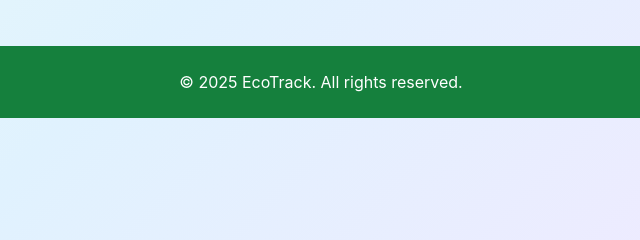
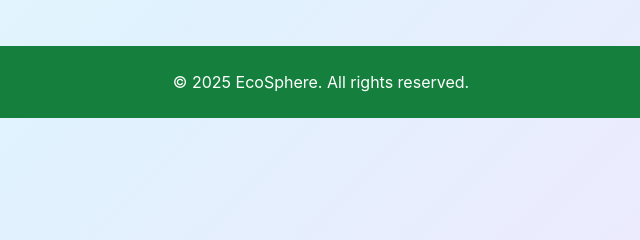
Before and after one commit to anuj-maurya-01/hackathon, a plain HTML site: page community.html in a window 1280 px wide. Shown: the part 536-776 px from the top of the page, 319-959 px from the left. Drawn offline with nearby package versions, Linux system fonts and the light colour scheme.

Commit message:
Update community.html

```diff
--- a/community.html
+++ b/community.html
@@ -3,7 +3,7 @@
 <head>
   <meta charset="UTF-8">
   <meta name="viewport" content="width=device-width, initial-scale=1.0">
-  <title>EcoTrack — Community</title>
+  <title>EcoSphere — Community</title>
 
   <!-- TailwindCSS -->
   <script src="https://cdn.tailwindcss.com"></script>
@@ -111,7 +111,7 @@
     }
   </script>
 <footer class="bg-green-700 text-white text-center py-6 mt-12">
-    <p>© 2025 EcoTrack. All rights reserved.</p>
+    <p>© 2025 EcoSphere. All rights reserved.</p>
   </footer>
 </body>
 </html>
```
